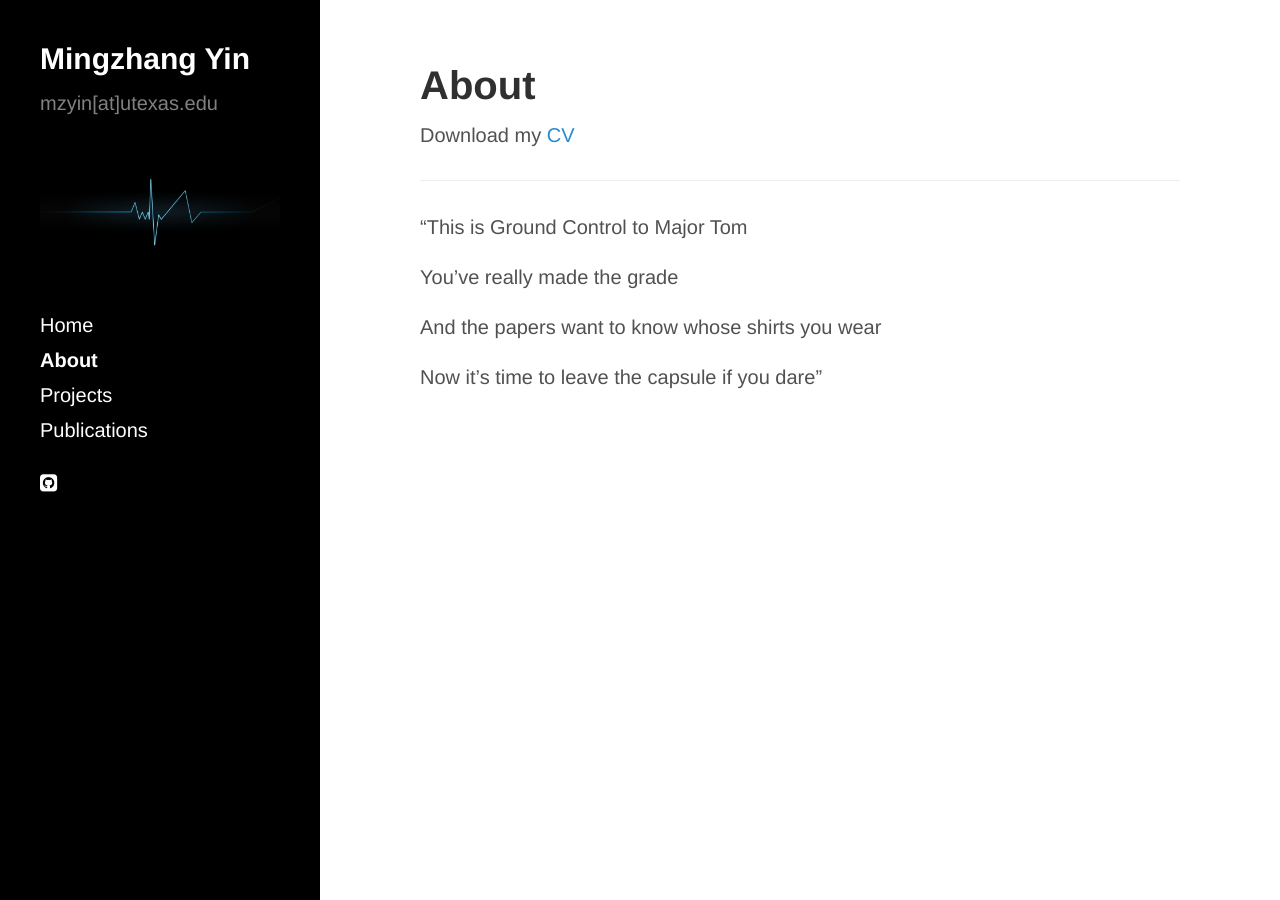
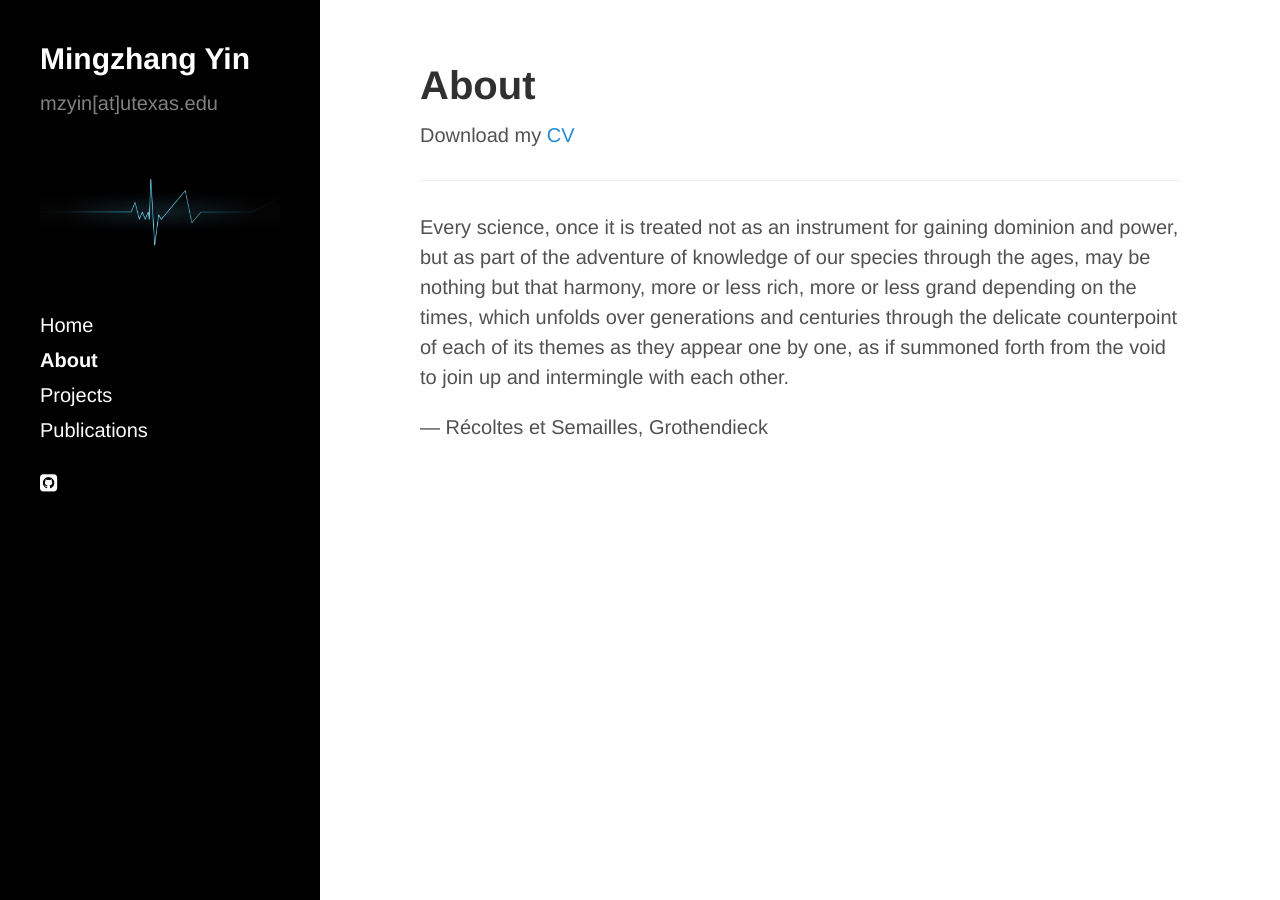
Before and after one commit to mingzhang-yin/mingzhang-yin.github.io, a Jekyll site: the page built from about.md, in a window 1280 px wide. Built offline with Jekyll 4.4.1, drawn with Linux system fonts in a browser that asks for light colours; nearby versions of some CDN libraries.

Commit message:
Update about.md

```diff
--- a/about.md
+++ b/about.md
@@ -9,10 +9,6 @@ ___
 
 [comment]: # *Status*
 
-“This is Ground Control to Major Tom
+Every science, once it is treated not as an instrument for gaining dominion and power, but as part of the adventure of knowledge of our species through the ages, may be nothing but that harmony, more or less rich, more or less grand depending on the times, which unfolds over generations and centuries through the delicate counterpoint of each of its themes as they appear one by one, as if summoned forth from the void to join up and intermingle with each other.
 
-You've really made the grade
-
-And the papers want to know whose shirts you wear
-
-Now it's time to leave the capsule if you dare”
+— Récoltes et Semailles, Grothendieck
```
